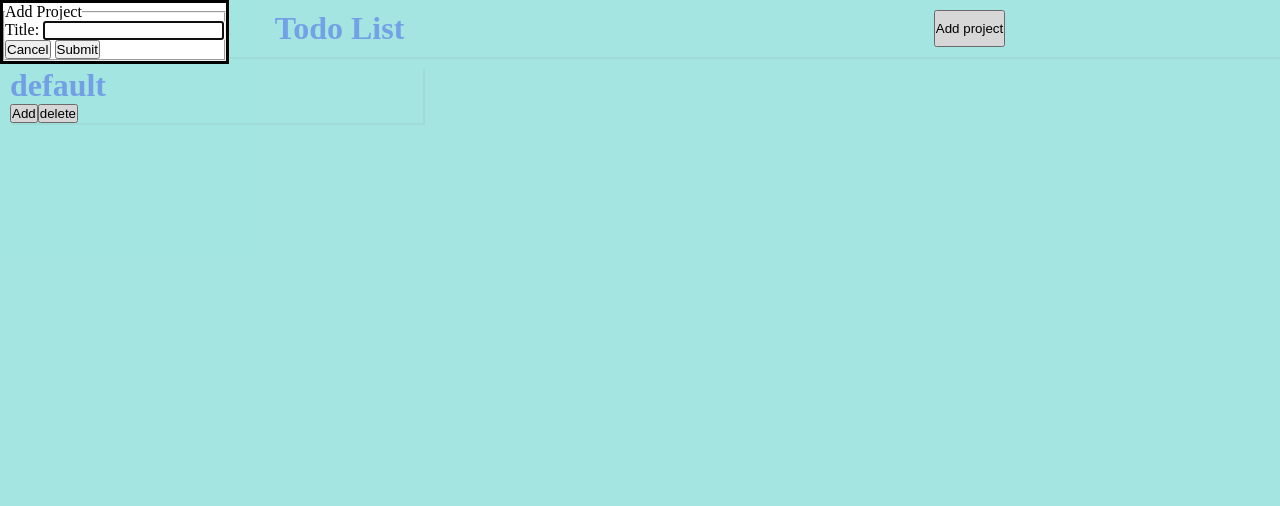
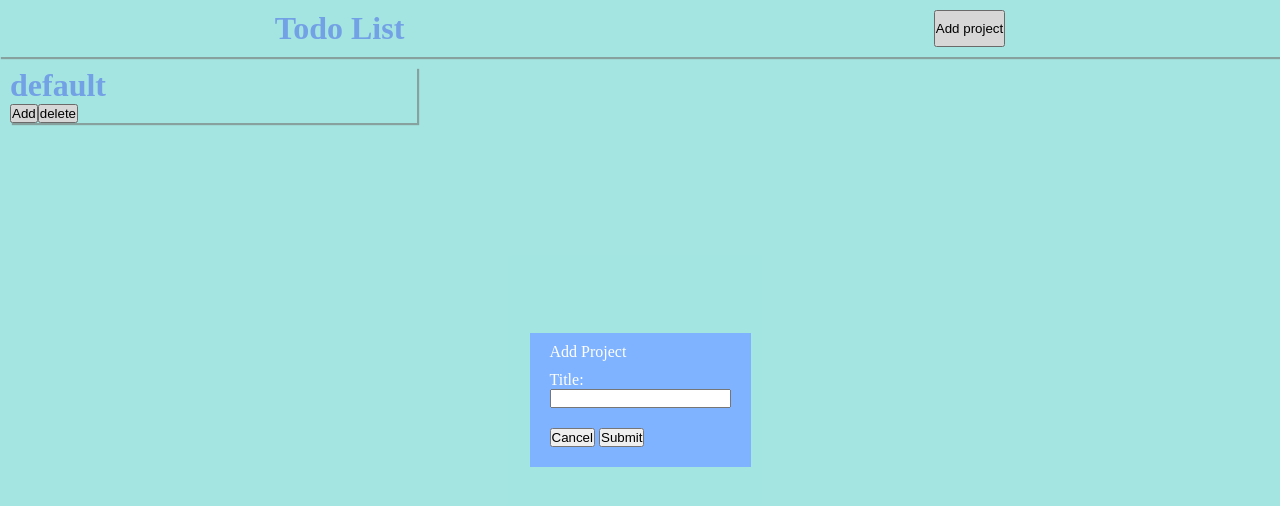
Before and after one commit to mekbibLovesTest/Todo-List, a website built with webpack: page src/template.html in a window 1280 px wide. Both pictures are taken after a click on the button "Add project". Built offline with nearby package versions, Linux system fonts and the light colour scheme.

Commit message:
Style the dialog
I've also increased the gap size between projects

```diff
--- a/src/style.css
+++ b/src/style.css
@@ -3,6 +3,11 @@
   padding: 0;
   box-sizing: border-box;
 }
+
+:root {
+  --boxShadow-color:#80808099;
+}
+
 
 body {
   background-color: #B6FFFA;
@@ -13,7 +18,7 @@ header {
   display: grid;
   grid-auto-flow: column;
   justify-content: space-around;
-  box-shadow: 1px 2px 1px #80808017;
+  box-shadow: 1px 2px 1px var( --boxShadow-color);
   padding: 10px;
 }
 
@@ -21,11 +26,11 @@ header {
   display: grid;
   grid-template-columns: repeat(3, 1fr);
   padding: 10px;
-  gap: 10px;
+  gap: 20px;
 }
 
 .project {
-  box-shadow: 2px 2px 1px #80808017;
+  box-shadow: 2px 2px 1px var( --boxShadow-color);
 }
 
 .todoList {
@@ -45,3 +50,42 @@ header {
   display: grid;
   text-align: center;
 }
+
+dialog {
+  margin: auto;
+  padding: 10px;
+  background-color: #80B3FF;
+  border: 0;
+}
+fieldset {
+  color: white;
+  padding: 10px;
+  border: 0;
+}
+
+form {
+  display: grid;
+  gap: 20px;
+}
+#todo {
+  border-radius: 10px;
+  width: 300px;
+}
+form  label {
+  display: block;
+}
+input:focus-visible, textarea:focus-visible {
+  outline: none;
+}
+input[type=radio]{
+  vertical-align: middle;
+}
+.priority {
+  display: flex;
+  align-items: center;
+  gap: 10px;
+  box-shadow: 2px 2px 1px #ffffff4a;
+}
+.priority label  {
+  display: inline;
+}
--- a/src/template.html
+++ b/src/template.html
@@ -25,7 +25,7 @@
           <label for="dueDate">Date:</label>
           <input type="date" name="date" id="dueDate" required>
         </span>
-        <fieldset>
+        <fieldset class="priority">
           <legend>Priority</legend>
           <span>
             <label for="high">High:</label>
```
Also changed, not shown: dist/index.html, dist/main.js.
